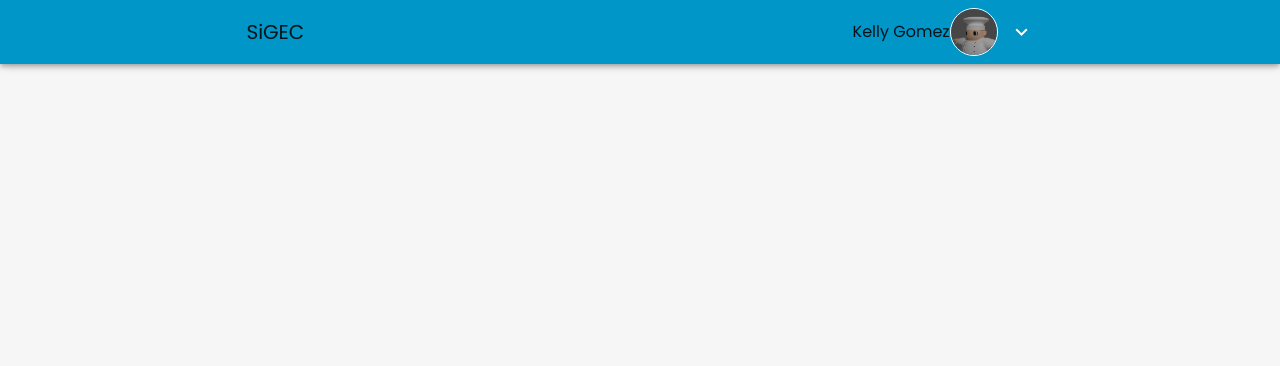
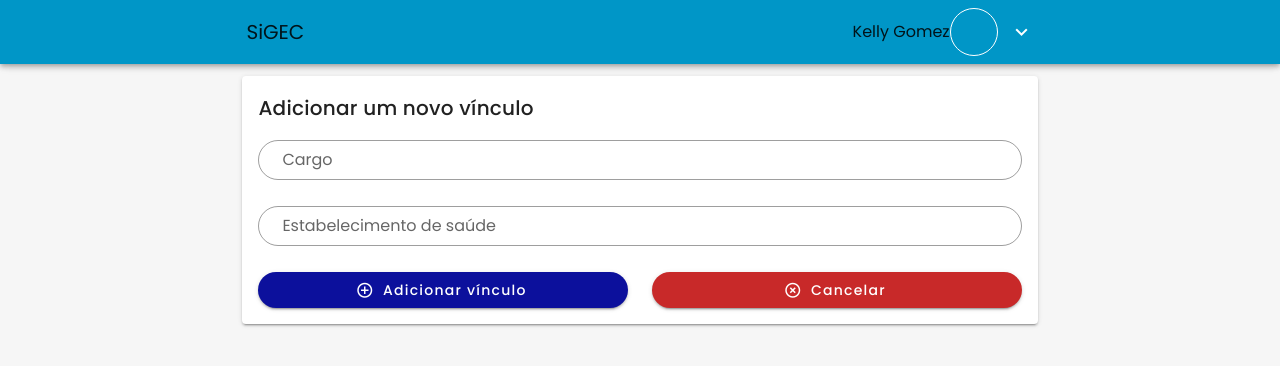
Before and after one commit to OliAtaide/SIGEC, a Vue app: page /dashboard/vinculo/adicionar in a window 1280 px wide. Shown: the top 366 px of the page. Built offline with nearby package versions, Linux system fonts and the light colour scheme.

Commit message:
Criando pagina de Adicionar Vinculo

```diff
--- a/src/App.vue
+++ b/src/App.vue
@@ -1,6 +1,6 @@
 <template>
   <v-app>
-    <navbar/>
+    <navbar v-if="!['Login', 'Transparencia'].includes($route.name)"/>
     <v-main>
       <router-view/>
     </v-main>
--- a/src/router/index.js
+++ b/src/router/index.js
@@ -5,6 +5,7 @@ import Login from '../views/Login.vue'
 import Dashboard from '../views/Dashboard.vue'
 import Transparencia from '../views/Transparencia.vue'
 import Busca from '../views/Busca.vue'
+import AdicionarVinculo from '../views/AdicionarVinculo.vue'
 
 Vue.use(VueRouter)
 
@@ -33,6 +34,11 @@ const routes = [
     component: Dashboard
   },
   {
+    path: '/dashboard/vinculo/adicionar',
+    name: 'AdicionarVinculo',
+    component: AdicionarVinculo
+  },
+  {
     path: '/transparencia',
     name: 'Transparencia',
     component: Transparencia
--- a/src/store/index.js
+++ b/src/store/index.js
@@ -5,6 +5,7 @@ Vue.use(Vuex)
 
 export default new Vuex.Store({
   state: {
+    isAuthenticated: false,
   },
   mutations: {
   },
--- /dev/null
+++ b/src/views/AdicionarVinculo.vue
@@ -0,0 +1,61 @@
+<template>
+  <v-container>
+    <v-card>
+      <v-card-title>Adicionar um novo vínculo</v-card-title>
+      <v-card-text>
+        <v-form @submit.prevent="postVinculo">
+          <v-text-field label="Cargo" dense rounded outlined v-model="perfil"> </v-text-field>
+          <v-text-field label="Estabelecimento de saúde" dense rounded outlined v-model="estabelecimento">
+          </v-text-field>
+          <v-row>
+            <v-col>
+              <v-btn type="submit" block rounded color="#0C109C" class="text-none" dark>
+                <v-icon left> mdi-plus-circle-outline</v-icon>
+                Adicionar vínculo
+              </v-btn>
+            </v-col>
+            <v-col>
+              <v-btn block rounded color="#C82929" class="text-none" dark>
+                <v-icon left> mdi-close-circle-outline</v-icon>
+                Cancelar
+              </v-btn>
+            </v-col>
+          </v-row>
+        </v-form>
+      </v-card-text>
+    </v-card>
+  </v-container>
+</template>
+
+<script>
+import axios from 'axios';
+
+export default {
+    name: "AdicionarVinculo",
+
+    data(){
+        return{
+            perfil: '',
+            estabelecimento: ''
+        }
+    },
+
+    methods:{
+        postVinculo(){
+            const formData = {
+                perfil: this.perfil,
+                estabelecimento: this.estabelecimento
+            }
+            axios.post('vinculo', formData)
+            .then(response => console.log(response))
+            .catch(error => (console.log(error)))
+        }
+    }
+};
+</script>
+
+<style scoped>
+.container {
+  width: 64% !important;
+}
+</style>
--- a/src/views/Login.vue
+++ b/src/views/Login.vue
@@ -70,19 +70,17 @@ export default {
   methods: {
     async submitForm() {
       const formData = {
-        senha: this.password,
+        password: this.password,
         email: this.email,
       };
       await axios
-        .post("/auth/login/", formData)
+        .post("auth/login", formData)
         .then((response) => {
-          console.log(response);
+          console.log(response.data);
+          this.$store.state.isAuthenticated = true;
         })
         .catch(error => console.log(error));
     },
-
-
-
   }
 };
 </script>
```
